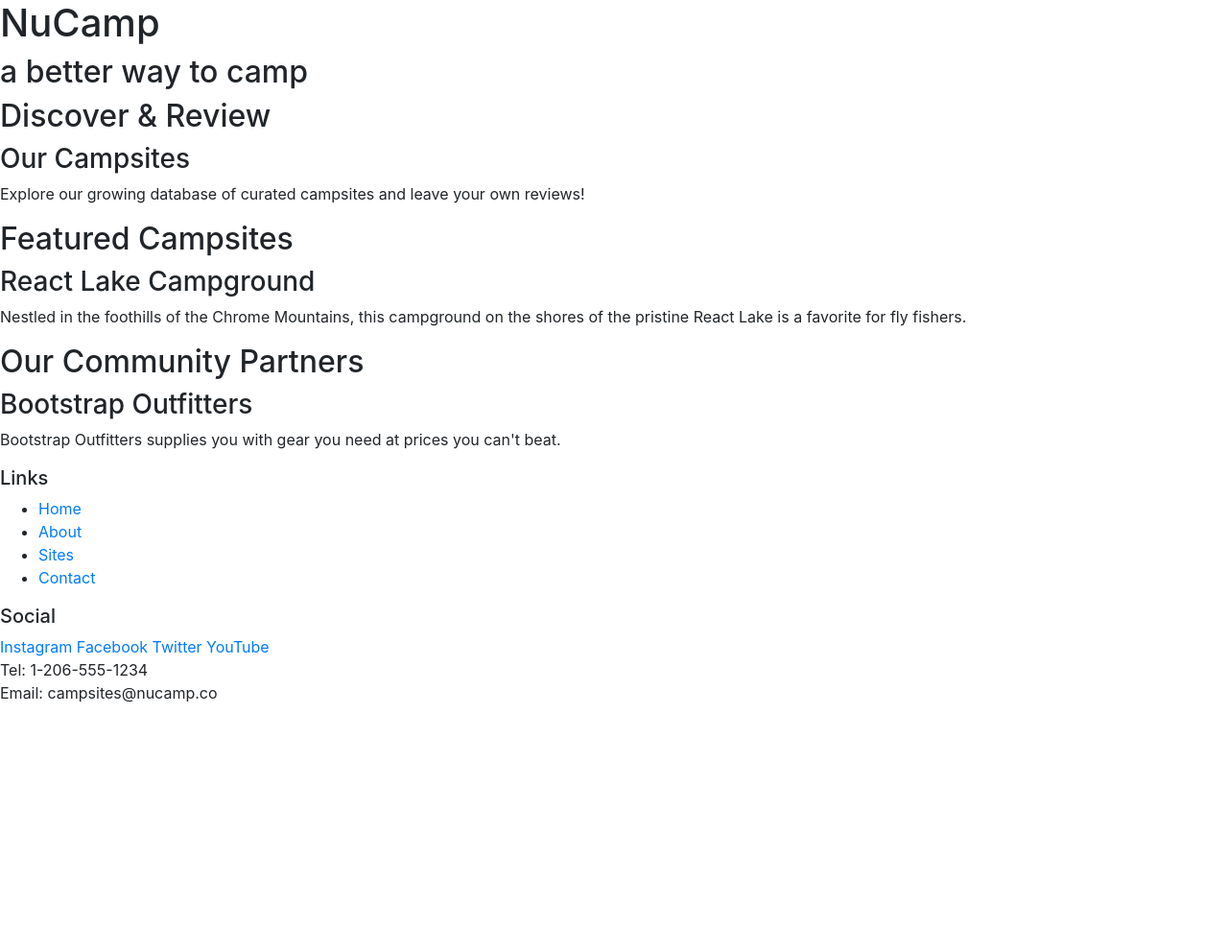
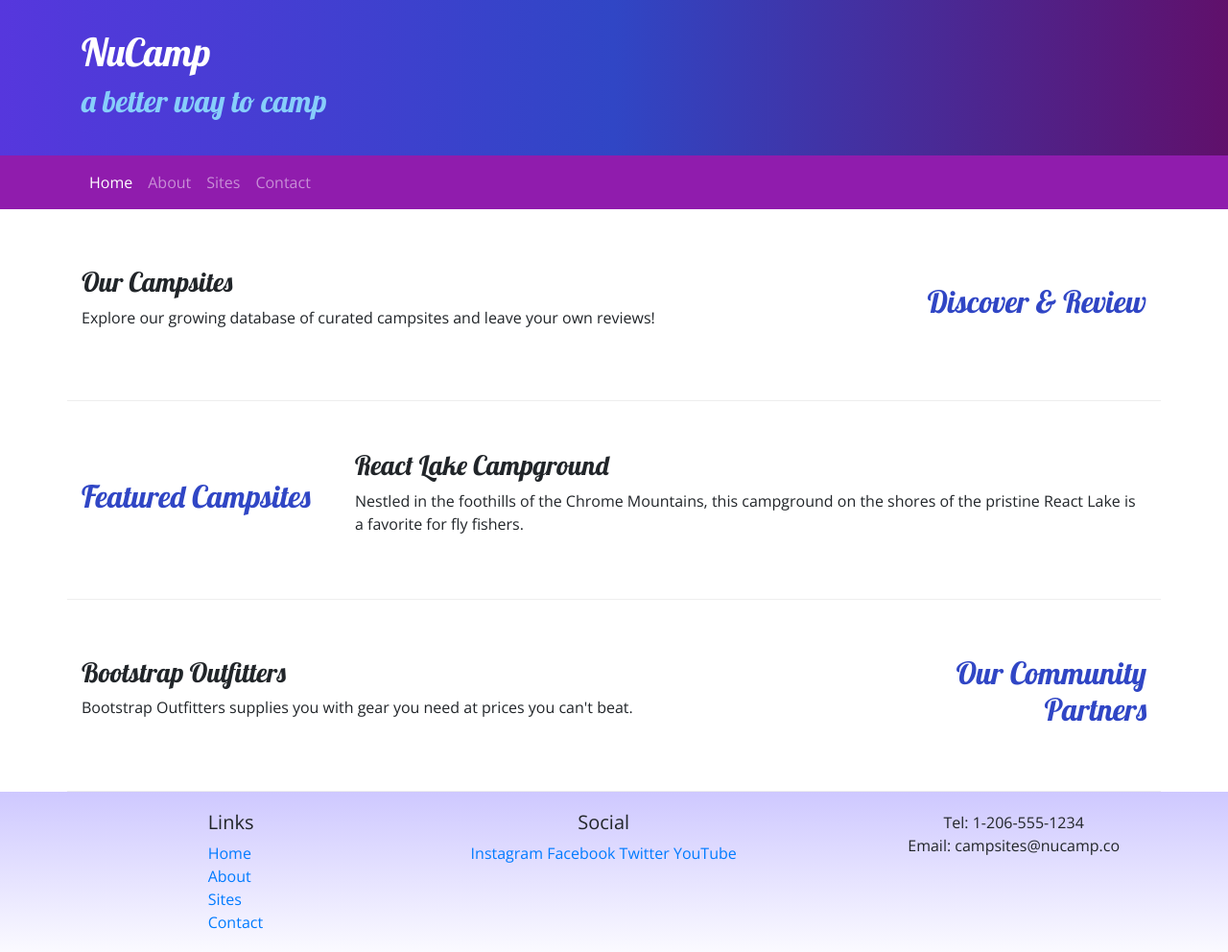
Before and after one commit to darrendiggs/Nucampsite, a website: page index.html in a window 1280 px wide. Shown: the whole page at 96% size. Before the commit the page ends 800 px from the top, so only its background shows below. Drawn offline with nearby package versions, Linux system fonts and the light colour scheme.

Commit message:
Collapsing Navbar

```diff
--- /dev/null
+++ b/css/styles.css
@@ -0,0 +1,37 @@
+body {
+    font-family: Open Sans, sans-serif;
+}
+
+h1, h2, h3 {
+    font-family: Lobster, cursive;
+}
+
+h2 {
+    color: #3046c5;
+}
+
+header h2 {
+    color: lightskyblue;
+}
+
+footer {
+    background-image: linear-gradient(#CEC8FF, white);
+    padding: 20px 0;
+}
+
+.jumbotron{
+    margin: 0;
+    padding: 30px;
+    background-image: linear-gradient(to right, #5637DD, #3046C5, #60106B);
+    color: white;
+}
+
+.row-content {
+    padding: 50px 0;
+    border-bottom: 1px ridge;
+    min-height: 200px;
+}
+
+.navbar {
+    background-color: #901CAD;
+}
--- a/index.html
+++ b/index.html
@@ -2,62 +2,116 @@
 <html lang="en">
 
 <head>
-    <meta charset="utf-8" />
+    <meta charset ="utf-8" />
     <meta name="viewport" content="width=device-width, initial-scale=1" />
 
     <link rel="stylesheet" href="node_modules/bootstrap/dist/css/bootstrap.min.css" />
-
+    <link rel="stylesheet" href="https://fonts.googleapis.com/css?family=Lobster|Open+Sans" />
+    <link rel="stylesheet" href="css/styles.css" />
     <title>NuCamp: A Better Way To Camp</title>
 </head>
 
 <body>
 
-    <header>
-        <div>
+    <header class="jumbotron jumbotron-fluid">
+        <div class="container">
+            <div class="row">
+            <div class="col">
             <h1>NuCamp</h1>
             <h2>a better way to camp</h2>
         </div>
+        </div>
+        </div>
     </header>
 
-    <div>
-        <h2>Discover & Review</h2>
+
+
+    <nav class="navbar navbar-expand-sm navbar-dark sticky-top">
+        <div class="container">
+            <button class="navbar-toggler ml-auto" type="button" data-toggle="collapse" data-target="#navbar">
+                <span class="navbar-toggler-icon"></span>
+            </button>
+            <div class="collapse navbar-collapse" id="navbar">
+                <ul class="navbar-nav">
+                    <li class="nav-item active"><a class="nav-link" href="#">Home</a></li>
+                    <li class="nav-item"><a class="nav-link" href="aboutus.html">About</a></li>
+                    <li class="nav-item"><a class="nav-link" href="#">Sites</a></li>
+                    <li class="nav-item"><a class="nav-link" href="#">Contact</a></li>
+                </ul>
+            </div>
+        </div>
+    </nav>
+
+
+    <div class="container">
+
+        <div class="row row-content align-items-center">
+            <div class="col-sm-4 order-sm-last col-md-3">
+                <h2 class="text-sm-right">Discover & Review</h2>
+            </div>
+            <div class="col">
                 <h3>Our Campsites</h3>
-        <p>Explore our growing database of curated campsites and leave your own reviews!</p>
+                <p class="d-none d-sm-block">Explore our growing database of curated campsites and leave your own reviews!</p>
+            </div>
         </div>
 
-    <div>
+        <div class="row row-content align-items-center">
+            <div class="col-sm-4 col-md-3">
                 <h2>Featured Campsites</h2>
+            </div>
+            <div class="col">
                 <h3>React Lake Campground</h3>
-        <p>Nestled in the foothills of the Chrome Mountains, this campground on the shores of the pristine React Lake is a favorite for fly fishers.</p>
+                <p class="d-none d-sm-block">Nestled in the foothills of the Chrome Mountains, this campground on the shores of the pristine React
+                    Lake is a favorite for fly fishers.</p>
+            </div>
         </div>
 
-    <div>
-        <h2>Our Community Partners</h2>
+
+        <div class="row row-content align-items-center">
+            <div class="col-sm-4 order-sm-last col-md-3">
+                <h2 class="text-sm-right">Our Community Partners</h2>
+            </div>
+            <div class="col">
                 <h3>Bootstrap Outfitters</h3>
-        <p>Bootstrap Outfitters supplies you with gear you need at prices you can't beat.</p>
+                <p class="d-none d-sm-block">Bootstrap Outfitters supplies you with gear you need at prices you can't beat.</p>
+            </div>
+        </div>
     </div>
 
     <footer>
-        <div>
+
+
+    <div class="container offset-1 ">
+    <div class="row">
+
+
+        <div class="col-4 col-sm-2 offset-1">
             <h5>Links</h5>
-            <ul>
+            <ul class="list-unstyled">
                 <li><a href="#">Home</a></li>
-                <li><a href="#">About</a></li>
+                <li><a href="aboutus.html">About</a></li>
                 <li><a href="#">Sites</a></li>
                 <li><a href="#">Contact</a></li>
             </ul>
         </div>
-        <div>
+
+        <div class="col-6 col-sm-5 text-center">
             <h5>Social</h5>
             <a href="http://instagram.com/">Instagram</a>
             <a href="http://facebook.com/">Facebook</a>
             <a href="http://twitter.com/">Twitter</a>
             <a href="http://youtube.com/">YouTube</a>
         </div>
-        <div>
+
+        <div class="col-sm-4 text-center">
             Tel: 1-206-555-1234<br />
             Email: campsites@nucamp.co
         </div>
+
+    </div>
+    </div>
+
+
     </footer>
 
 
```
Also changed, not shown: aboutus.html (added, +112 -0 lines), 1 other file. Lines whose indentation alone changed are shown as unchanged.
